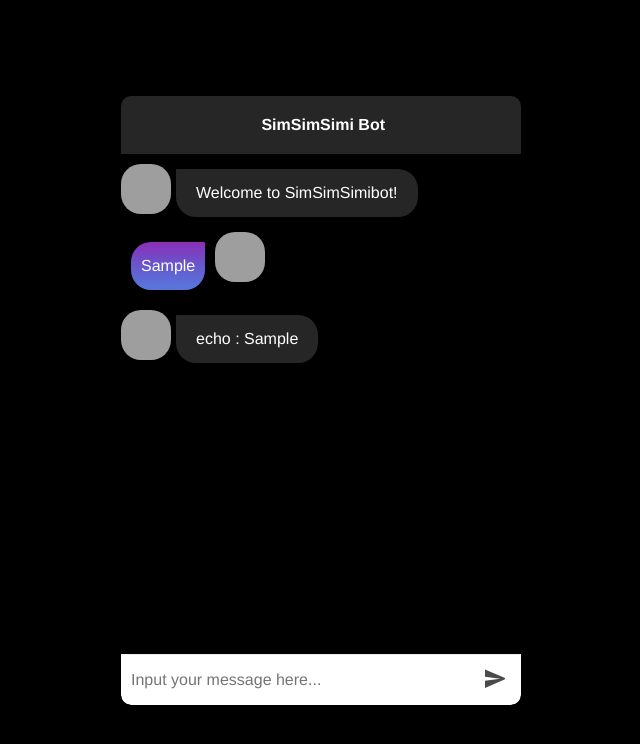
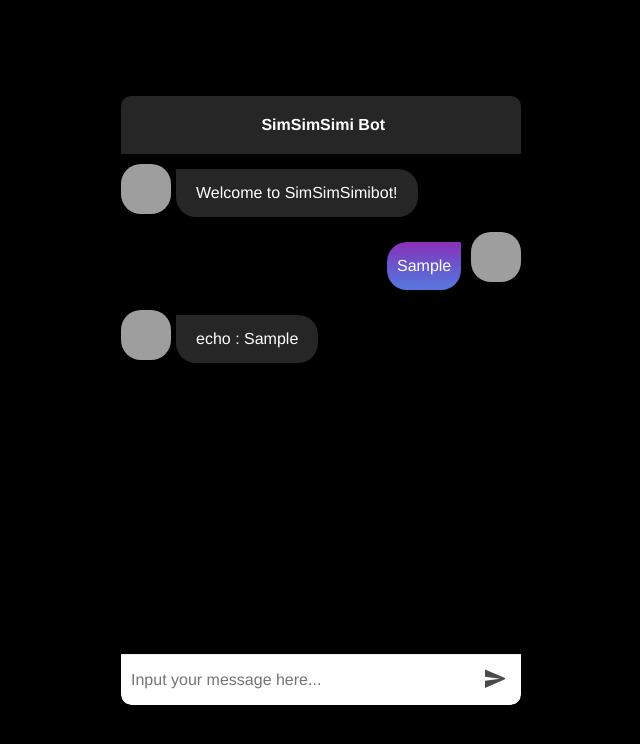
Before and after one commit to marcellof23/SimSimSimi, a React (Create React App) app in the folder frontend/: page /chat in a window 1280 px wide. Both pictures are taken after typing "Sample" into the empty fields and a click on the button 814 px from the left and 678 px from the top of the page. Shown: the top 744 px of the page, without its empty margins (319-959 px from the left). Built offline with nearby package versions, Linux system fonts and the light colour scheme; no server answers; grey boxes are pictures that could not be loaded.

Commit message:
justify flex end

```diff
--- a/frontend/src/style.css
+++ b/frontend/src/style.css
@@ -32,16 +32,17 @@
 
   .message-container-bot {
     width: 100%;
-    text-align: left;
+    text-align: justify;
     margin-bottom: 10px;
     display: inline-flex;
   }
 
   .message-container-client {
     width: 100%;
-    text-align: right;
+    text-align: justify;
     margin-bottom: 10px;
     display: inline-flex;
+    justify-content: flex-end;
   }
 
   .bot-message {
```
